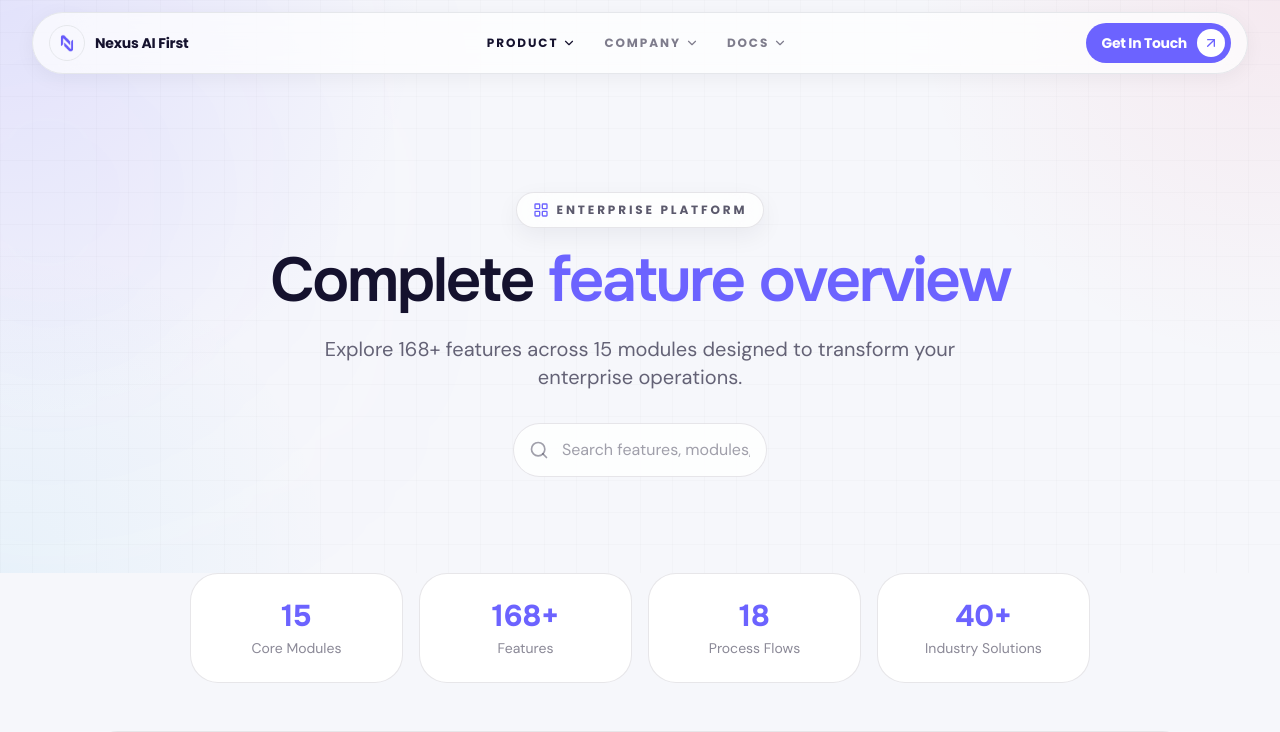
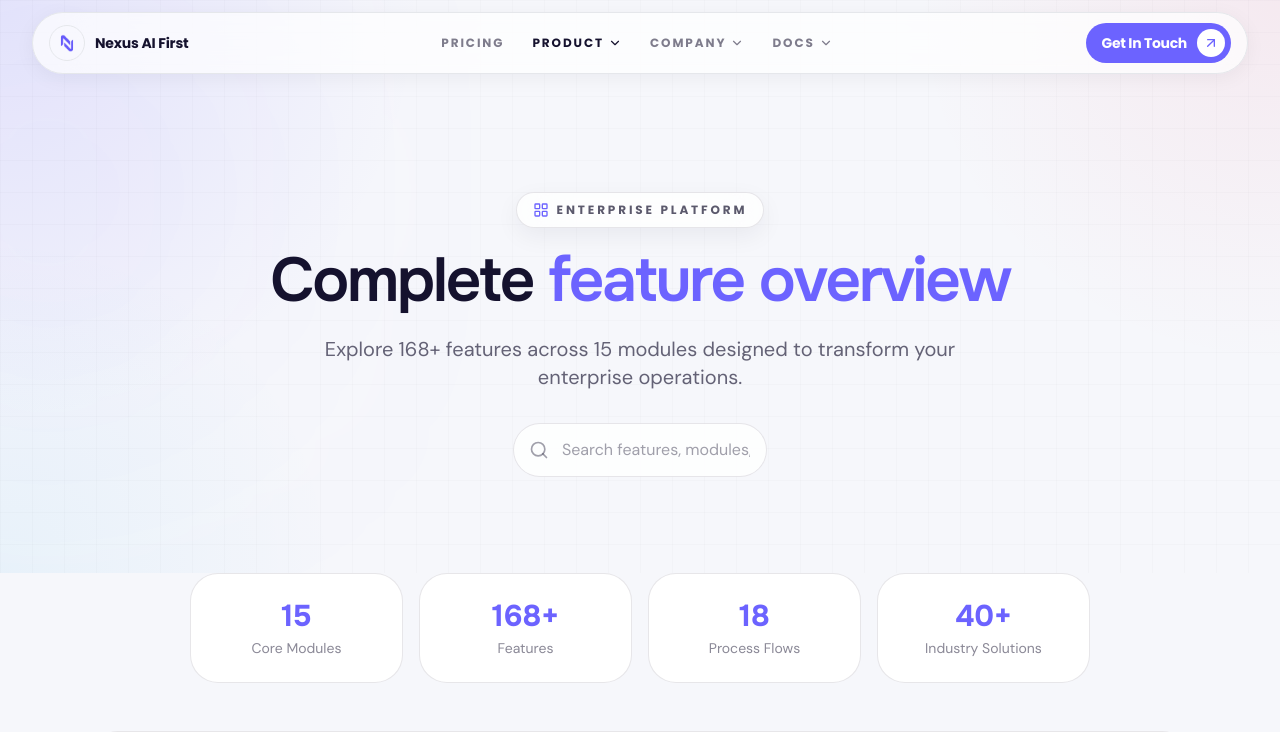
Before and after one commit to asadknow-hub/marketingwebsite, a Next.js app: page /features in a window 1280 px wide. Shown: the top 732 px of the page. Built offline with nearby package versions, Linux system fonts and the light colour scheme; a web font is replaced by a local one.

Commit message:
Move Pricing to top-level nav link, make dropdowns solid white background

```diff
--- a/components/site/Navbar.tsx
+++ b/components/site/Navbar.tsx
@@ -12,7 +12,10 @@ const productItems: { label: string; href: string; desc: string }[] = [
   { label: "Modules", href: "/modules", desc: "Explore all 85+ ERP modules" },
   { label: "Features", href: "/features", desc: "Complete feature overview" },
   { label: "Industries", href: "/industries", desc: "40+ industry solutions" },
-  { label: "Pricing", href: "/pricing", desc: "Plans that scale with you" },
+];
+
+const topLinks: { label: string; href: string }[] = [
+  { label: "Pricing", href: "/pricing" },
 ];
 
 const companyItems: { label: string; href: string; desc: string }[] = [
@@ -110,6 +113,18 @@ export default function Navbar() {
           </Link>
 
           <div className="hidden xl:flex items-center gap-1">
+            {topLinks.map((link) => (
+              <Link
+                key={link.href}
+                href={link.href}
+                className={cn(
+                  "rounded-full px-3 py-2 font-poppins text-[12px] font-bold uppercase tracking-[0.16em] transition-colors whitespace-nowrap",
+                  isActive(link.href) ? "text-[#15122E]" : "text-[#15122E]/55 hover:text-[#15122E]"
+                )}
+              >
+                {link.label}
+              </Link>
+            ))}
             {dropdowns.map((group) => {
               const groupActive = isGroupActive(group.items);
               const isOpen = openDropdown === group.prefix;
@@ -142,7 +157,7 @@ export default function Navbar() {
                         transition={{ duration: 0.18 }}
                         className="absolute top-full left-1/2 -translate-x-1/2 pt-3 w-[300px]"
                       >
-                        <div className="rounded-2xl border border-[#15122E]/8 bg-white/95 backdrop-blur-2xl shadow-[0_24px_60px_rgba(21,18,46,0.12)] p-2">
+                        <div className="rounded-2xl border border-[#15122E]/8 bg-white shadow-[0_24px_60px_rgba(21,18,46,0.12)] p-2">
                           <span className="block px-3 pt-2 pb-1 font-poppins text-[10px] font-bold uppercase tracking-[0.2em] text-[#15122E]/30">
                             {group.label}
                           </span>
@@ -253,6 +268,18 @@ export default function Navbar() {
             </div>
 
             <div className="flex-1 flex flex-col justify-center px-3 gap-1 overflow-y-auto">
+              {topLinks.map((link) => (
+                <Link
+                  key={link.href}
+                  href={link.href}
+                  className={cn(
+                    "font-poppins text-2xl font-bold py-2 tracking-tight transition-colors",
+                    isActive(link.href) ? "text-[#6C63FF]" : "text-[#15122E]"
+                  )}
+                >
+                  {link.label}
+                </Link>
+              ))}
               {dropdowns.map((group, gi) => {
                 const isExpanded = mobileExpanded === group.prefix;
                 const groupActive = isGroupActive(group.items);
```
